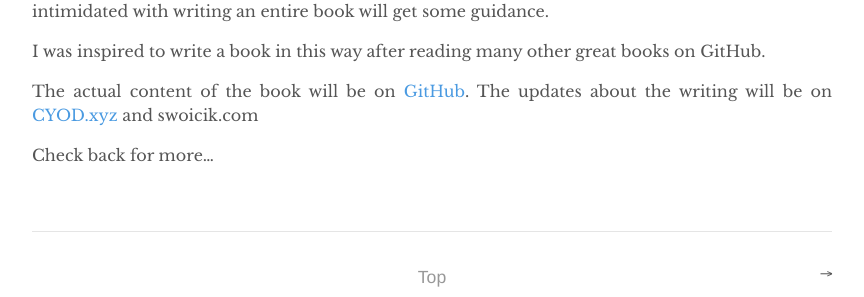
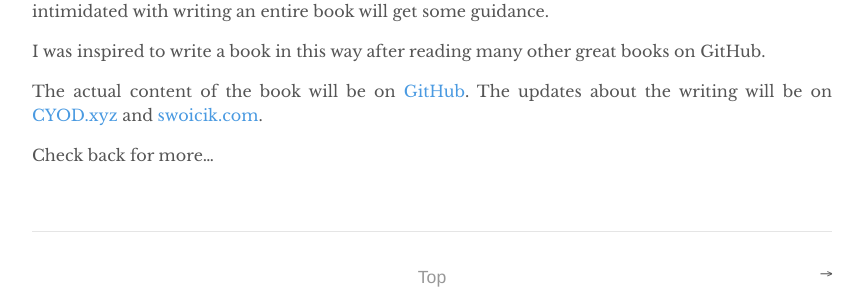
Before and after one commit to swoicik/swoicik.github.io, a Jekyll site: the page built from _posts/2018-06-21-writing-a-book.md, in a window 1280 px wide. Shown: the part 742-1039 px from the top of the page, without its empty margins (208-1072 px from the left). Built offline with Jekyll 4.4.1, drawn with Linux system fonts in a browser that asks for light colours; part of the change alters nothing that is shown.

```diff
--- a/_posts/2018-06-21-writing-a-book.md
+++ b/_posts/2018-06-21-writing-a-book.md
@@ -20,6 +20,6 @@ This <a href="https://swoicik.github.io/cyod">site</a>, and subsequent writing
 
 I was inspired to write a book in this way after reading many other great books on GitHub.
 
-The actual content of the book will be on <a href="https://github.com/swoicik/cyod">GitHub</a>. The updates about the writing will be on <a href="https://cyod.xyz" target="_blank" rel="noopener">CYOD.xyz</a> and swoicik.com
+The actual content of the book will be on <a href="https://github.com/swoicik/cyod">GitHub</a>. The updates about the writing will be on <a href="https://cyod.xyz" target="_blank" rel="noopener">CYOD.xyz</a> and <a href="https://swoicik.com/category/cyod/">swoicik.com</a>.
 
 Check back for more…
```
